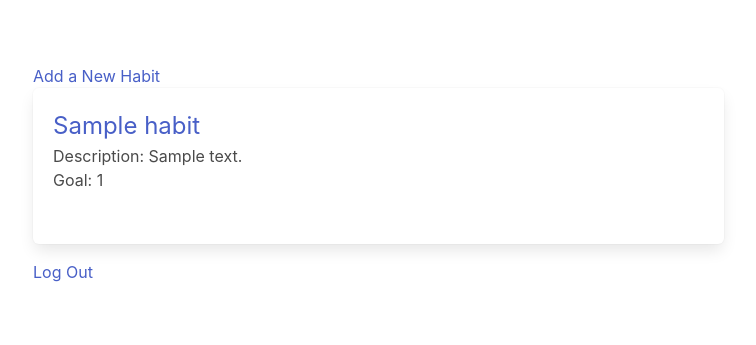
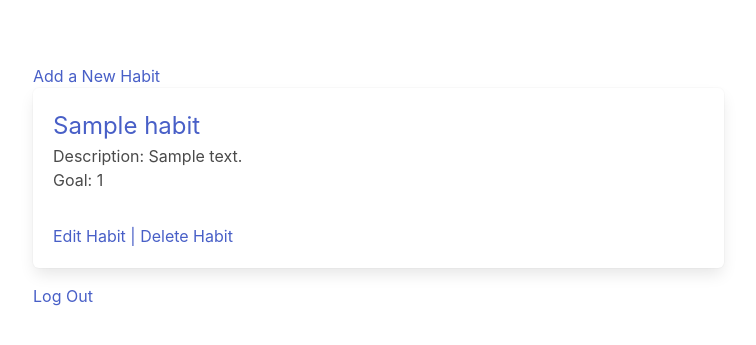
Before and after one commit to paulreece/Habit-Tracker, a Django app: page /home in a window 1280 px wide. Shown: the part 80-425 px from the top of the page, without its empty margins (31-787 px from the left). Run offline with Django 4.2, Linux system fonts and the light colour scheme; a user stored in the database is signed in; tables that the repository leaves empty hold one stand-in row (values such as "Sample post"); parts of the project's set-up code (start-up, migrations or seed data) failed here and were passed over; some web fonts are replaced.

Commit message:
more functionality

```diff
--- a/habitapp/views.py
+++ b/habitapp/views.py
@@ -44,6 +44,32 @@ def add_habit(request, pk):
 
 
 @login_required
+def delete_habit(request, slug):
+    habit = get_object_or_404(Habit, slug=slug)
+    if request.method == "POST":
+        habit.delete()
+        return redirect(to="homepage")
+
+    return render(request, "delete_habit.html", {"habit": habit})
+
+
+@login_required
+def edit_habit(request, slug):
+    habit = get_object_or_404(Habit, slug=slug)
+    user = get_object_or_404(User)
+    if request.method == "POST":
+        form = HabitForm(request.POST, instance=habit)
+        if form.is_valid():
+            habit = form.save(commit=False)
+            habit.user_id = user.id
+            habit.save()
+            return redirect(to="homepage")
+    else:
+        form = HabitForm(instance=habit)
+    return render(request, "edit_habit.html", {"form": form, "habit":habit, "user": user})
+
+
+@login_required
 def add_record(request, slug):
     habit = get_object_or_404(Habit, slug=slug)
     if request.method == "GET":
--- a/templates/homepage.html
+++ b/templates/homepage.html
@@ -14,6 +14,8 @@
         <p>Description: {{ habit.description }} </p>
         <p>Goal: {{ habit.goal }} </p>
   <div class="pt4">
+    <a href={% url 'edit_habit' slug=deck.slug %} class=>Edit Habit |</a>
+    <a href={% url 'delete_habit' slug=deck.slug %} class=>Delete Habit </a>
 </div>
 </div>
 </div>
```
Also changed, not shown: templates/delete_habit.html (added, +14 -0 lines), templates/edit_habit.html (added, +24 -0 lines).
